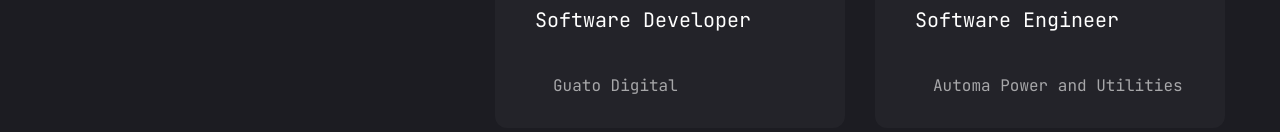
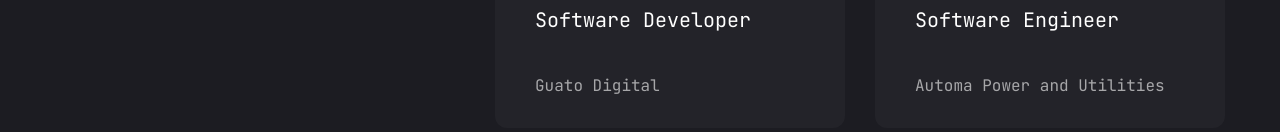
Before and after one commit to natanbtaques/NatanPortfolio, a Next.js app: page /en/resume in a window 1280 px wide. Shown: the part 716-848 px from the top of the page. Built offline with nearby package versions, Linux system fonts and the light colour scheme.

Commit message:
Bug Fix: Resume, 2 release

```diff
--- a/app/[locale]/resume/page.jsx
+++ b/app/[locale]/resume/page.jsx
@@ -230,8 +230,8 @@ const Resume = () => {
                           <h3 className="text-xl max-w-[260px] min-h-[60px] text-center lg:text-left">
                             {item.position}
                           </h3>
-                          <div className="flex items-center gap-3">
-                            <span className="w-[6px] h-[6px] rounded-full"></span>
+                          <div className="flex items-center">
+                            <span className=" h-[6px] rounded-full"></span>
                             <p className="text-white/60">{item.company}</p>
                           </div>
                         </li>
@@ -260,8 +260,8 @@ const Resume = () => {
                           <h3 className="text-xl max-w-[280px] min-h-[60px] text-center lg:text-left">
                             {item.degree}
                           </h3>
-                          <div className="flex items-center gap-3">
-                            <span className="w-[6px] h-[6px] rounded-full"></span>
+                          <div className="flex items-center ">
+                            <span className="h-[10px] rounded-full"></span>
                             <p className="text-white/60">{item.institution}</p>
                           </div>
                         </li>
```
